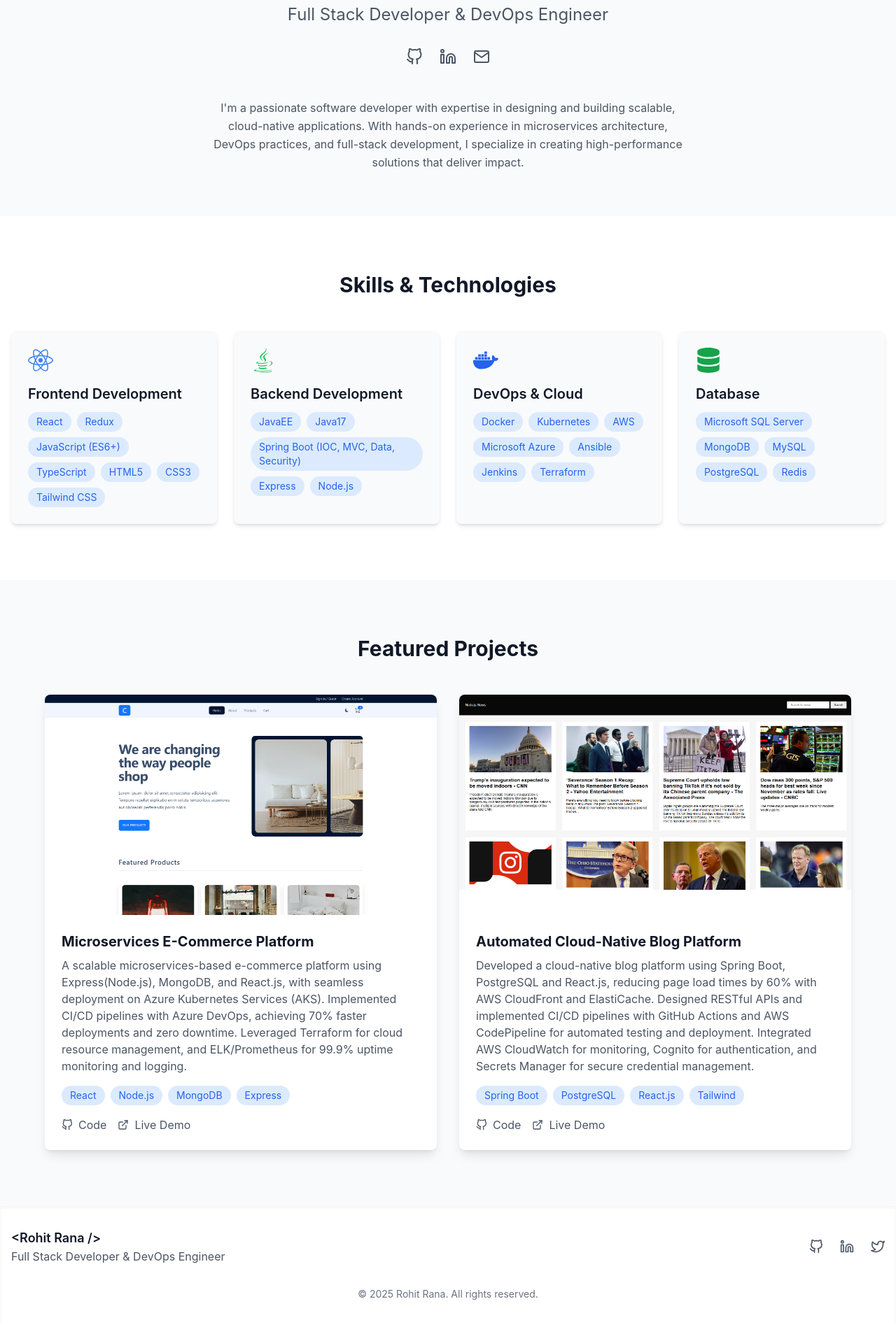
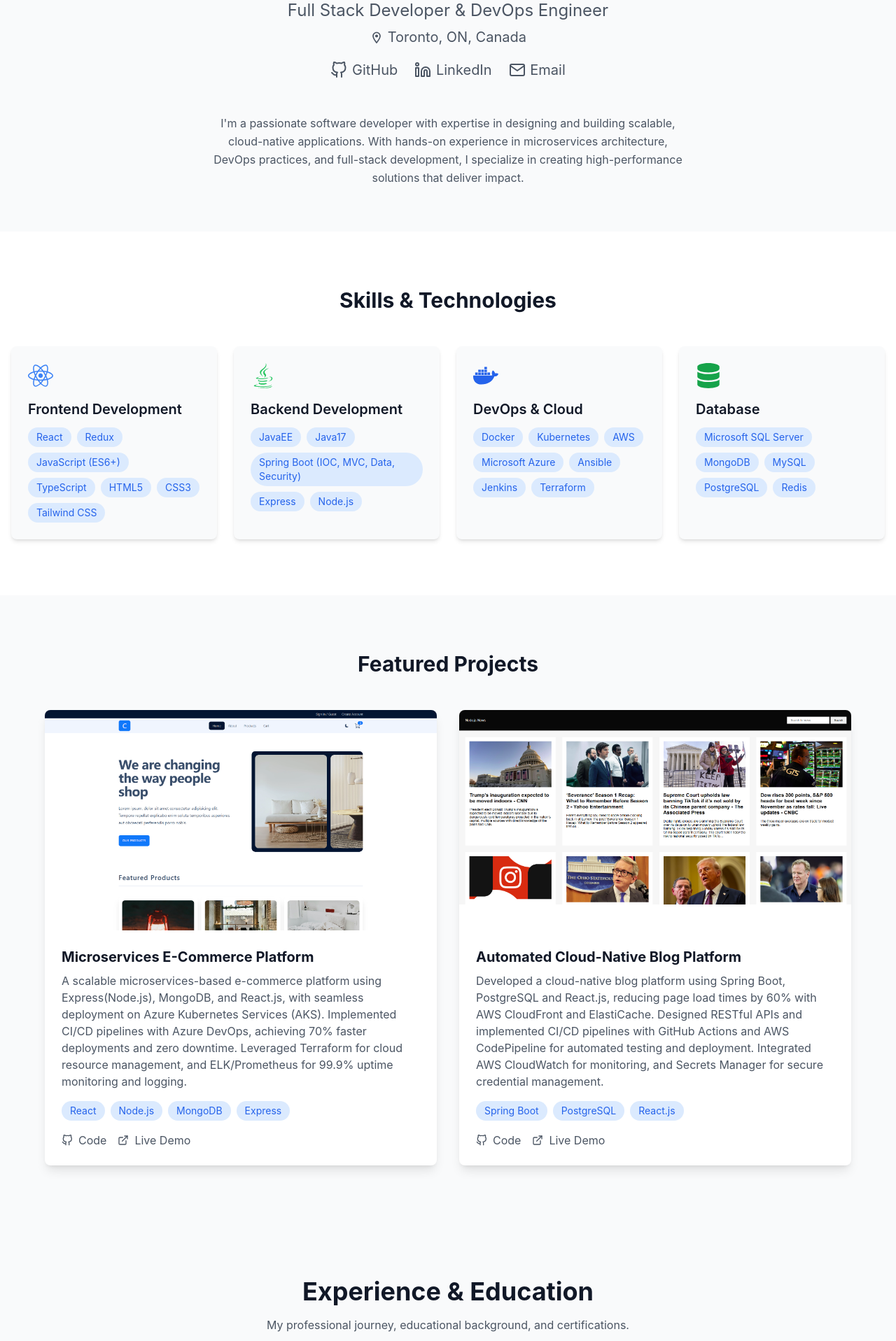
Before and after one commit to rohitrana043/react-portfolio, a React (Vite) app: page / in a window 1280 px wide. Shown: the part 507-2424 px from the top of the page at 70% size. Before the commit the page ends 2399 px from the top, so only its background shows below. Built offline with nearby package versions, Linux system fonts and the light colour scheme.

Commit message:
Home Credentials

```diff
--- /dev/null
+++ b/src/components/sections/Credentials.jsx
@@ -0,0 +1,99 @@
+// src/components/sections/Credentials.jsx
+import { motion } from 'framer-motion';
+import { credentials } from '../../data/credentials';
+
+function TimelineItem({ item, index }) {
+  const isLeft = index % 2 === 0;
+
+  const containerVariants = {
+    hidden: { opacity: 0, x: isLeft ? -50 : 50 },
+    visible: { opacity: 1, x: 0 },
+  };
+
+  const Icon = item.icon;
+
+  return (
+    <div className="relative flex justify-center md:justify-between items-center w-full">
+      <div className="absolute inset-0 flex justify-center">
+        <div className="w-1 bg-blue-200 dark:bg-blue-900"></div>
+      </div>
+
+      {/* Content */}
+      <motion.div
+        variants={containerVariants}
+        initial="hidden"
+        whileInView="visible"
+        viewport={{ once: true }}
+        transition={{ duration: 0.5, delay: 0.2 }}
+        className={`relative z-10 w-full md:w-[45%] ${
+          isLeft ? 'md:mr-auto' : 'md:ml-auto'
+        }`}
+      >
+        <div className="bg-white dark:bg-gray-800 p-6 rounded-lg shadow-lg">
+          {/* Icon */}
+          <div
+            className="absolute top-6 -mt-14 flex justify-center w-11/12 md:w-auto
+                        md:relative md:top-0 md:mt-0 md:mb-4"
+          >
+            <div className="p-4 bg-blue-500 rounded-full text-white">
+              <Icon size={24} />
+            </div>
+          </div>
+
+          {/* Year Badge */}
+          <div className="mb-4">
+            <span
+              className="px-3 py-1 bg-blue-100 dark:bg-blue-900 text-blue-800 dark:text-blue-200
+                           rounded-full text-sm font-semibold"
+            >
+              {item.year}
+            </span>
+          </div>
+
+          {/* Content */}
+          <h3 className="text-xl font-bold text-gray-900 dark:text-white mb-2">
+            {item.title}
+          </h3>
+          <h4 className="text-lg font-semibold text-blue-600 dark:text-blue-400 mb-2">
+            {item.organization}
+          </h4>
+          <p className="text-gray-600 dark:text-gray-300 mb-2">
+            {item.duration}
+          </p>
+          <p className="text-gray-700 dark:text-gray-400">{item.description}</p>
+        </div>
+      </motion.div>
+    </div>
+  );
+}
+
+function Credentials() {
+  return (
+    <section className="py-20 bg-gray-50 dark:bg-gray-900/50">
+      <div className="container mx-auto px-4">
+        <motion.div
+          initial={{ opacity: 0, y: 20 }}
+          whileInView={{ opacity: 1, y: 0 }}
+          viewport={{ once: true }}
+          transition={{ duration: 0.5 }}
+          className="text-center mb-16"
+        >
+          <h2 className="text-3xl md:text-4xl font-bold text-gray-900 dark:text-white mb-4">
+            Experience & Education
+          </h2>
+          <p className="text-gray-600 dark:text-gray-300 max-w-2xl mx-auto">
+            My professional journey, educational background, and certifications.
+          </p>
+        </motion.div>
+
+        <div className="space-y-24">
+          {credentials.map((item, index) => (
+            <TimelineItem key={item.id} item={item} index={index} />
+          ))}
+        </div>
+      </div>
+    </section>
+  );
+}
+
+export default Credentials;
--- a/src/components/sections/Hero.jsx
+++ b/src/components/sections/Hero.jsx
@@ -1,5 +1,6 @@
 import { motion } from 'framer-motion';
 import { FiGithub, FiLinkedin, FiMail } from 'react-icons/fi';
+import { MdOutlineLocationOn } from 'react-icons/md';
 
 function Hero() {
   return (
@@ -10,8 +11,8 @@ function Hero() {
           animate={{ scale: 1 }}
           transition={{ duration: 0.5 }}
           src="/images/profile.jpg"
-          alt="Your Name"
-          className="w-64 h-64 rounded-full mx-auto mb-8 object-cover border-4 border-blue-500"
+          alt="Rohit Rana"
+          className="w-1/3 h-1/3 md:w-1/5 mdh-1/5 rounded-full mx-auto mb-8 object-cover border-4 border-blue-500"
         />
 
         <motion.h1
@@ -27,9 +28,17 @@ function Hero() {
           initial={{ opacity: 0, y: 20 }}
           animate={{ opacity: 1, y: 0 }}
           transition={{ delay: 0.3 }}
-          className="text-xl md:text-2xl text-gray-600 dark:text-gray-300 mb-8"
+          className="text-xl md:text-2xl text-gray-600 dark:text-gray-300 mb-2"
         >
           Full Stack Developer & DevOps Engineer
+        </motion.p>
+        <motion.p
+          initial={{ opacity: 0, y: 20 }}
+          animate={{ opacity: 1, y: 0 }}
+          transition={{ delay: 0.3 }}
+          className="text-l md:text-xl text-gray-600 dark:text-gray-300 mb-4"
+        >
+          <MdOutlineLocationOn className="inline" /> Toronto, ON, Canada
         </motion.p>
 
         <motion.div
@@ -65,7 +74,8 @@ function Hero() {
               className="text-2xl text-gray-600 dark:text-gray-300 hover:text-blue-600 dark:hover:text-blue-400"
               aria-label={label}
             >
-              <Icon />
+              <Icon className="inline" />{' '}
+              <span className="text-xl">{label}</span>
             </motion.a>
           ))}
         </motion.div>
--- a/src/data/credentials.jsx
+++ b/src/data/credentials.jsx
@@ -10,6 +10,65 @@ import {
   FaHtml5,
   FaJs,
 } from 'react-icons/fa';
+import { FiBriefcase, FiBook, FiAward } from 'react-icons/fi';
+
+export const credentials = [
+  {
+    id: nanoid(),
+    type: 'education',
+    title: 'Post graduation: DevOps for Cloud Computing',
+    organization: 'Lambton College',
+    duration: '2022 - 2024',
+    description: 'Specialized in Distributed Systems and Cloud Computing.',
+    icon: FiBook,
+    year: 2024,
+  },
+  {
+    id: nanoid(),
+    type: 'experience',
+    title: 'Full Stack Developer',
+    organization: 'Tata Consultancy Services',
+    duration: 'Sep 2020 - Sep 2022',
+    description:
+      'Led development of microservices architecture, mentored junior developers, implemented CI/CD pipelines.',
+    icon: FiBriefcase,
+    year: 2022,
+  },
+
+  {
+    id: nanoid(),
+    type: 'certification',
+    title: 'Azure Developer Associate',
+    organization: 'Microsoft',
+    duration: 'Obtained 2022',
+    description:
+      'Professional level certification for AWS architecture and services.',
+    icon: FiAward,
+    year: 2022,
+  },
+  {
+    id: nanoid(),
+    type: 'experience',
+    title: 'Java EE Developer',
+    organization: 'Tata Consultancy Services',
+    duration: 'Aug 2019 - Sep 2020',
+    description:
+      'Led development of microservices architecture, mentored junior developers, implemented CI/CD pipelines.',
+    icon: FiBriefcase,
+    year: 2020,
+  },
+  {
+    id: nanoid(),
+    type: 'education',
+    title: 'Bachelor of Technology: Computer Science and Engineering',
+    organization: 'Deenbandhu Chhotu Ram University of Science & Technology',
+    duration: '2015 - 2019',
+    description:
+      'Gained a deep understanding of Computer System Architecture, Software Development Life Cycle, Computer Networks, Linux/Windows Server administration, and acquired skills in Data Structures and Algorithm (DSA) Design.',
+    year: 2019,
+    icon: FiBook,
+  },
+];
 
 export const skills = [
   {
--- a/src/data/projects.jsx
+++ b/src/data/projects.jsx
@@ -16,9 +16,9 @@ export const projects = [
     id: nanoid(),
     title: 'Automated Cloud-Native Blog Platform',
     description:
-      'Developed a cloud-native blog platform using Spring Boot, PostgreSQL and React.js, reducing page load times by 60% with AWS CloudFront and ElastiCache. Designed RESTful APIs and implemented CI/CD pipelines with GitHub Actions and AWS CodePipeline for automated testing and deployment. Integrated AWS CloudWatch for monitoring, Cognito for authentication, and Secrets Manager for secure credential management.',
+      'Developed a cloud-native blog platform using Spring Boot, PostgreSQL and React.js, reducing page load times by 60% with AWS CloudFront and ElastiCache. Designed RESTful APIs and implemented CI/CD pipelines with GitHub Actions and AWS CodePipeline for automated testing and deployment. Integrated AWS CloudWatch for monitoring, and Secrets Manager for secure credential management.',
     image: '/images/blog-project.png',
-    technologies: ['Spring Boot', 'PostgreSQL', 'React.js', 'Tailwind'],
+    technologies: ['Spring Boot', 'PostgreSQL', 'React.js'],
     githubUrl: 'https://github.com/rohitrana043/springboot-blog',
     liveUrl: 'https://www.example.com',
     featured: true,
--- a/src/pages/Home.jsx
+++ b/src/pages/Home.jsx
@@ -3,6 +3,7 @@ import { Helmet } from 'react-helmet-async';
 import Hero from '../components/sections/Hero';
 import Skills from '../components/sections/Skills';
 import FeaturedProjects from '../components/sections/FeaturedProjects';
+import Credentials from '../components/sections/Credentials';
 
 function Home() {
   return (
@@ -11,7 +12,7 @@ function Home() {
         <title>Rohit Rana | Full Stack Developer & DevOps Engineer</title>
         <meta
           name="description"
-          content="Welcome to my portfolio. I am Rohit Rana, a Full Stack Developer and Cloud Computing Expert specializing in DevOps."
+          content="Welcome to my portfolio. I am Rohit Rana, Full Stack Developer & DevOps Engineer specializing in Java, Spring Boot, React, and Cloud Technologies. Experienced in AWS, Azure, and modern DevOps practices."
         />
 
         {/* Facebook tags */}
@@ -57,6 +58,7 @@ function Home() {
         <Hero />
         <Skills />
         <FeaturedProjects />
+        <Credentials />
       </motion.div>
     </>
   );
```
Also changed, not shown: TestMetaTags.txt (deleted).
